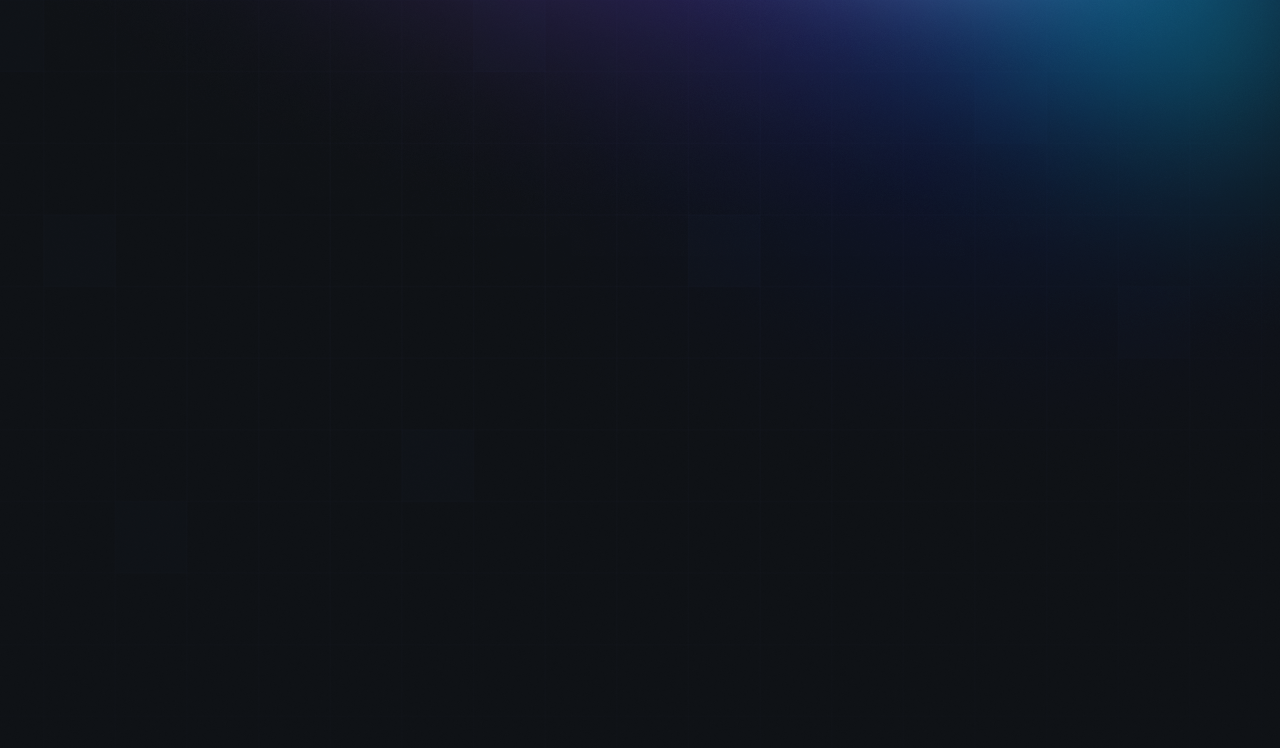
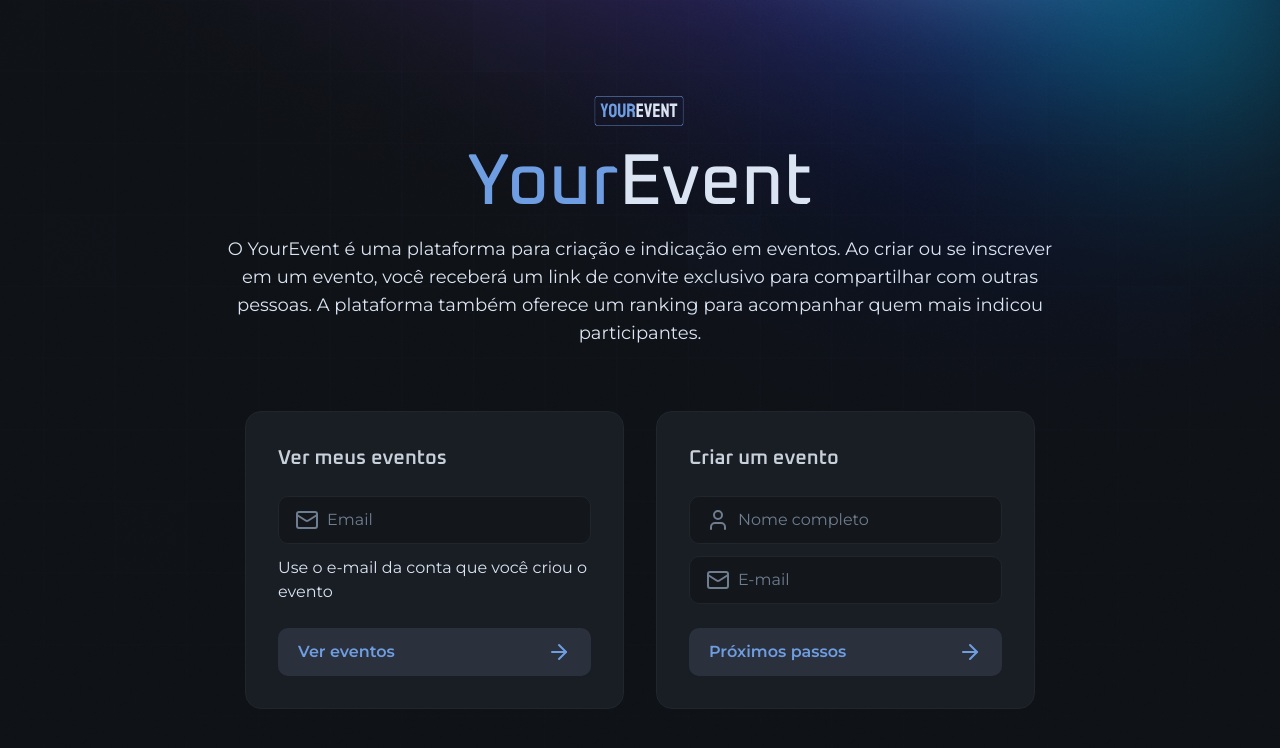
Before and after one commit to emerss001/your-event, a Next.js app: page / in a window 1280 px wide. Shown: the top 748 px of the page. Built offline with nearby package versions, Linux system fonts and the light colour scheme.

Commit message:
criando tela inicial

```diff
--- a/src/app/page.tsx
+++ b/src/app/page.tsx
@@ -1,3 +1,69 @@
+import Image from "next/image";
+import logo from "./assets/Logo.svg";
+import { InputField, InputIcon, InputRoot } from "./components/input";
+import { ArrowRight, Mail, User } from "lucide-react";
+import Button from "./components/button";
+
 export default function Home() {
-    return <div></div>;
+    return (
+        <main className="max-w-[1240px] mx-auto px-5 py-8 md:py-0">
+            <div className="min-h-dvh flex flex-col items-center justify-center gap-16">
+                <div className="flex flex-col items-center gap-4 max-w-[830px] mx-auto text-center">
+                    <Image src={logo} alt="your event logo" width={108.5} height={30} />
+                    <h1 className="text-4xl leading-none font-heading font-medium flex md:text-7xl">
+                        <span className="text-blue">Your</span>
+                        Event
+                    </h1>
+                    <p className="font-sans text-sm md:text-lg text-gray-100">
+                        O YourEvent é uma plataforma para criação e indicação em eventos. Ao criar ou se inscrever em um
+                        evento, você receberá um link de convite exclusivo para compartilhar com outras pessoas. A
+                        plataforma também oferece um ranking para acompanhar quem mais indicou participantes.
+                    </p>
+                </div>
+
+                <div className="flex flex-col md:flex-row gap-8 max-w-4xl">
+                    <div className="bg-gray-700 border border-gray-600 rounded-2xl p-8 space-y-6 w-full">
+                        <h2 className="font-heading font-semibold text-gray-200 text-xl">Ver meus eventos</h2>
+
+                        <div className="space-y-3">
+                            <InputRoot>
+                                <InputIcon>
+                                    <Mail />
+                                </InputIcon>
+                                <InputField type="email" placeholder="Email" />
+                            </InputRoot>
+                            <p className="font-sans text-base">Use o e-mail da conta que você criou o evento</p>
+                        </div>
+                        <Button>
+                            Ver eventos <ArrowRight />
+                        </Button>
+                    </div>
+
+                    <div className="bg-gray-700 border border-gray-600 rounded-2xl p-8 space-y-6 w-full">
+                        <h2 className="font-heading font-semibold text-gray-200 text-xl">Criar um evento</h2>
+
+                        <div className="space-y-3">
+                            <InputRoot>
+                                <InputIcon>
+                                    <User />
+                                </InputIcon>
+                                <InputField type="text" placeholder="Nome completo" />
+                            </InputRoot>
+
+                            <InputRoot>
+                                <InputIcon>
+                                    <Mail />
+                                </InputIcon>
+                                <InputField type="email" placeholder="E-mail" />
+                            </InputRoot>
+                        </div>
+                        <Button>
+                            Próximos passos
+                            <ArrowRight />
+                        </Button>
+                    </div>
+                </div>
+            </div>
+        </main>
+    );
 }
```
